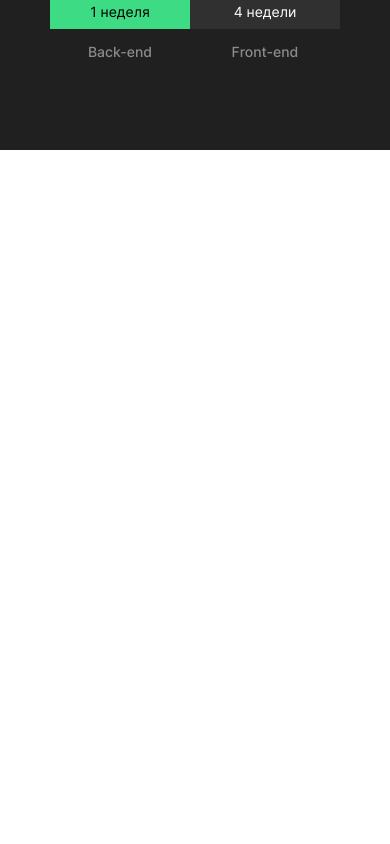
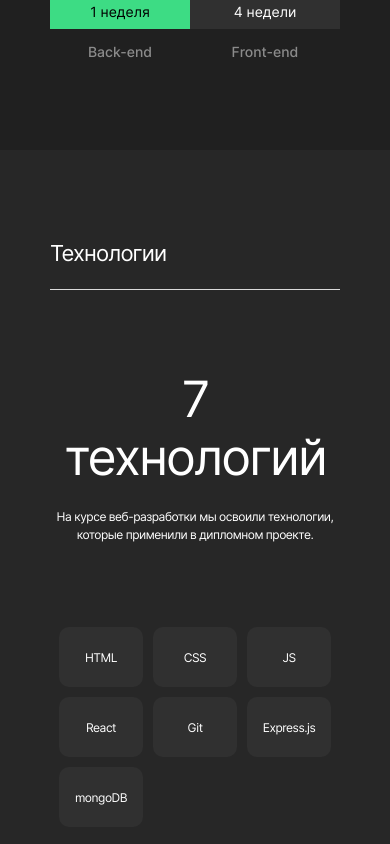
Before and after one commit to constantvalue/movies-explorer-frontend, a React (Create React App) app: page / in a window 390 px wide. Shown: the part 1485-2329 px from the top of the page. Before the commit the page ends 1635 px from the top, so only its background shows below. Built offline with nearby package versions, Linux system fonts and the light colour scheme.

Commit message:
feat: add adaptive layout for <Techs/>

```diff
--- a/src/components/Main/AboutProject/AboutProject.css
+++ b/src/components/Main/AboutProject/AboutProject.css
@@ -162,3 +162,61 @@
     padding-bottom: 23px;
   }
 }
+
+@media screen and (max-width: 320px) {
+  .about__text {
+    font-size: 11px;
+    line-height: 16px; /* 150% */
+  }
+
+  .about__container {
+    padding: 70px 18px;
+  }
+
+  .about__description {
+    padding-top: 60px;
+    flex-direction: column;
+    gap: 60px;
+  }
+
+  .about__deadlines-grid {
+    grid-template-columns: 100px 1fr;
+    grid-template-rows: 36px;
+    row-gap: 10px;
+  }
+
+  .about__deadlines {
+    padding-top: 60px;
+  }
+
+  .about__heading {
+    font-size: 18px;
+    padding-bottom: 16px;
+  }
+
+  .about__title {
+    font-size: 18px;
+    padding-bottom: 28px;
+  }
+
+  .about__column {
+    display: flex;
+    flex-direction: column;
+  }
+
+  .about__deadlines-week {
+    font-size: 11px;
+  }
+
+  .about__deadlines-weeks {
+    font-size: 11px;
+  }
+
+  .about__deadlines-backend {
+    font-size: 11px;
+  }
+
+  .about__deadlines-frontend {
+    font-size: 11px;
+  }
+}
--- a/src/components/Main/Main.jsx
+++ b/src/components/Main/Main.jsx
@@ -2,7 +2,7 @@ import "./Main.css";
 import Promo from "./Promo/Promo";
 import NavTab from "./NavTab/NavTab";
 import AboutProject from "./AboutProject/AboutProject";
-// import Techs from "./Techs/Techs";
+import Techs from "./Techs/Techs";
 // import AboutMe from "./AboutMe/AboutMe";
 // import Portfolio from "./Portfolio/Portfolio";
 // import Footer from "../Footer/Footer";
@@ -15,8 +15,8 @@ function Main() {
       <Promo />
       <NavTab />
       <AboutProject />
-      {/* <Techs />
-      <AboutMe />
+      <Techs />
+      {/* <AboutMe />
       <Portfolio />
       <Footer/> */}
     </div>
--- a/src/components/Main/Techs/Techs.css
+++ b/src/components/Main/Techs/Techs.css
@@ -53,13 +53,13 @@
   padding: 0;
   padding-top: 100px;
   list-style: none;
-  display: flex;
+  display: grid;
+  grid-template-columns: repeat(auto-fit, 90px);
   gap: 10px;
   justify-content: center;
 }
 
 .techs__list-item {
-  width: 90px;
   height: 60px;
   border-radius: 10px;
   background: #303030;
@@ -77,3 +77,33 @@
   justify-content: center;
   align-items: center;
 }
+
+@media screen and (max-width: 768px) {
+  .techs__list {
+    grid-template-columns: repeat(auto-fit, 84px);
+  }
+
+  .techs__container {
+    padding: 90px 50px;
+  }
+
+  .techs__count {
+    padding-top: 80px;
+  }
+
+  .techs__description {
+    padding-top: 22px;
+    font-size: 12px;
+    line-height: 18px; /* 150% */
+    letter-spacing: -0.48px;
+  }
+
+  .techs__list {
+    padding-top: 83px;
+  }
+
+  .techs__list-item {
+    font-size: 12px;
+    letter-spacing: -0.48px;
+  }
+}
```
